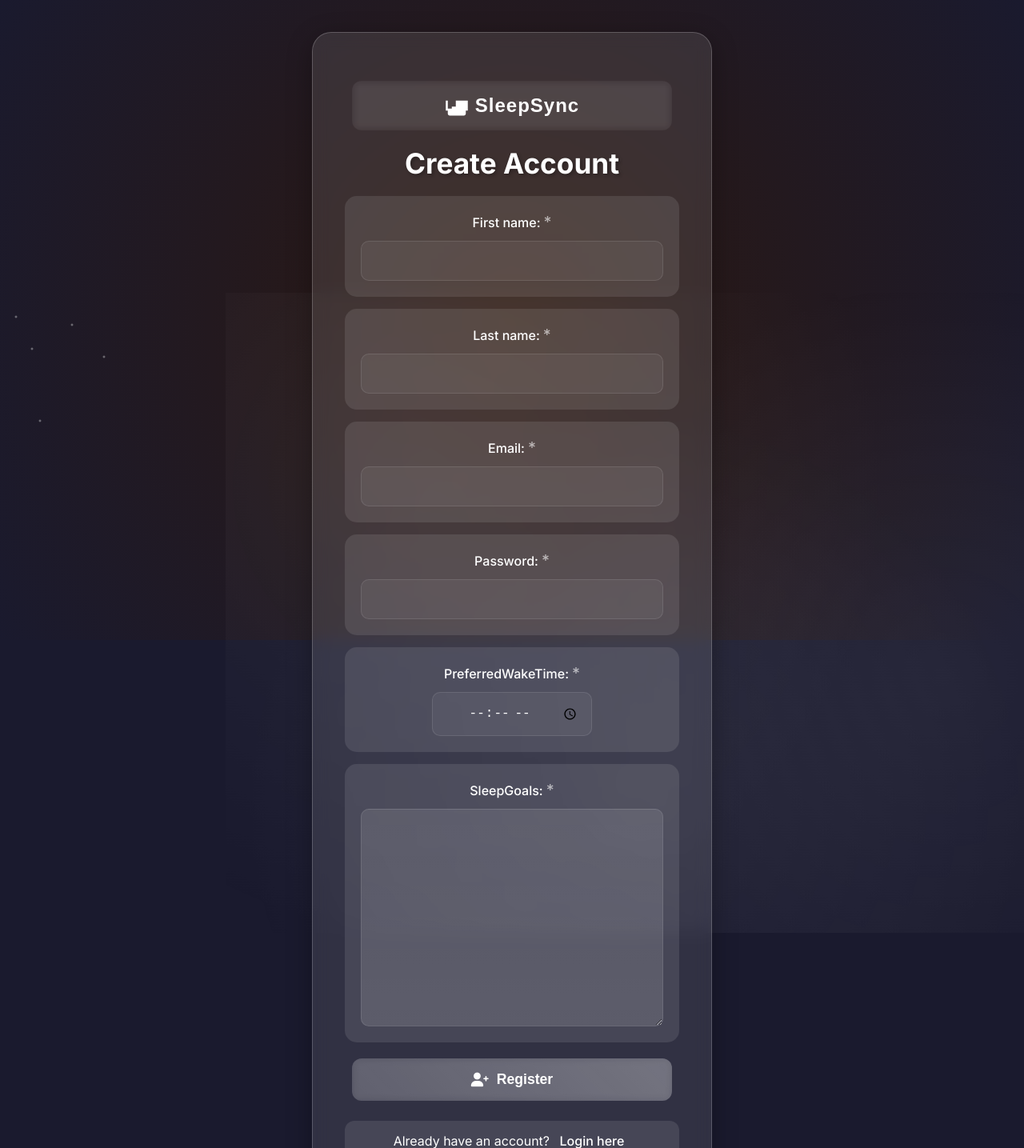
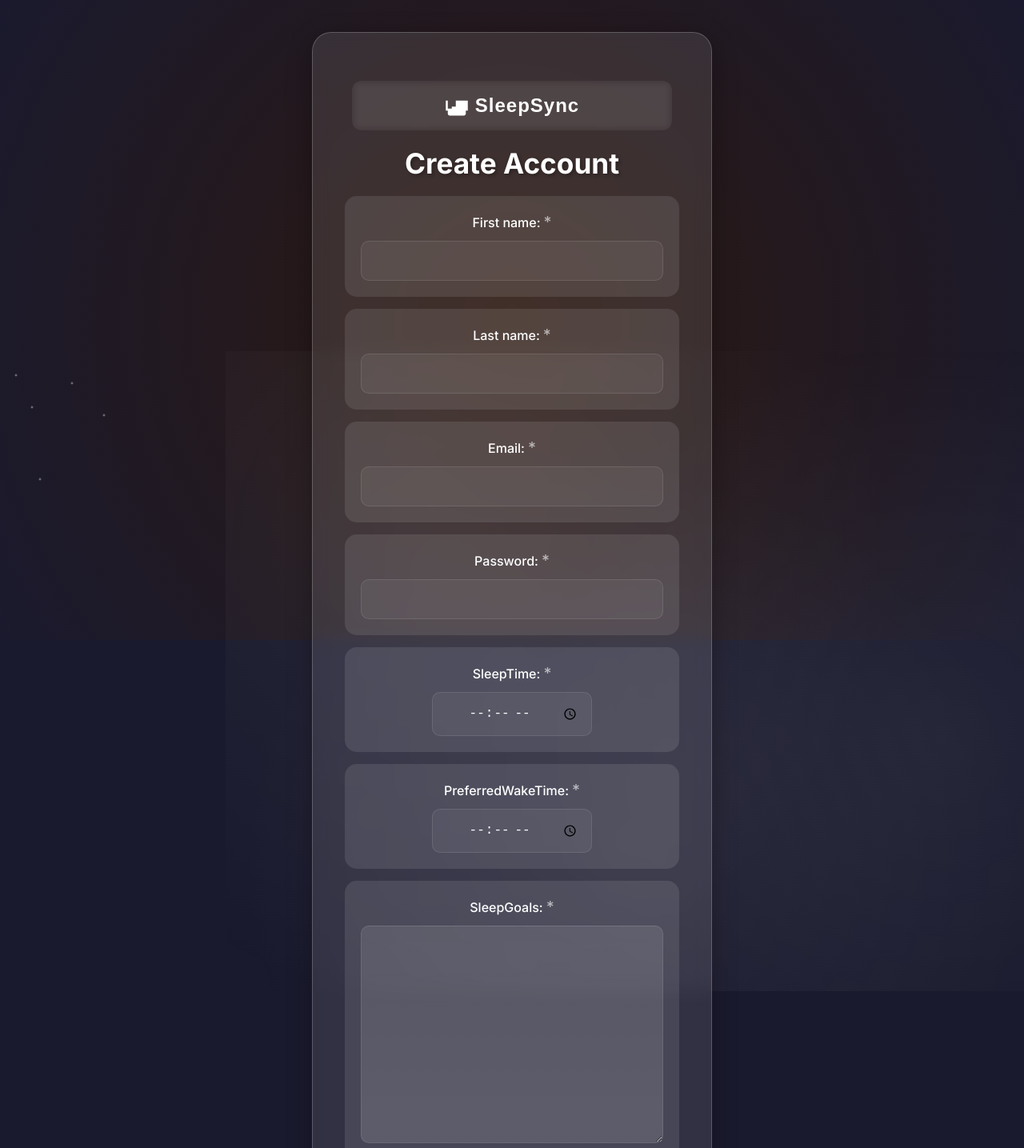
Before and after one commit to ciddysed/SleepSync_Django, a Django app: page /tracker/register/ in a window 1280 px wide. Shown: the top 1435 px of the page at 80% size. Run offline with Django 5.2, Linux system fonts and the light colour scheme.

Commit message:
Added new attribute

```diff
--- a/tracker/forms.py
+++ b/tracker/forms.py
@@ -36,10 +36,11 @@ class SmartAlarmForm(forms.ModelForm):
 class UserForm(forms.ModelForm):
     class Meta:
         model = User
-        fields = ['email', 'first_name', 'last_name', 'name', 'preferredWakeTime', 'sleepGoals']
+        fields = ['email', 'first_name', 'last_name', 'name', 'preferredWakeTime', 'sleepGoals', 'sleepTime']
         widgets = {
             'preferredWakeTime': forms.TimeInput(attrs={'type': 'time'}),
             'wake_time': forms.TimeInput(attrs={'type': 'time'}),
+            'sleepTime': forms.TimeInput(attrs={'type': 'time'}),
         }
 
 class UserRegistrationForm(forms.ModelForm):
@@ -47,9 +48,10 @@ class UserRegistrationForm(forms.ModelForm):
 
     class Meta:
         model = User
-        fields = ['first_name', 'last_name', 'email', 'password', 'preferredWakeTime', 'sleepGoals']
+        fields = ['first_name', 'last_name', 'email', 'password', 'sleepTime', 'preferredWakeTime', 'sleepGoals']
         widgets = {
             'preferredWakeTime': forms.TimeInput(attrs={'type': 'time'}),
+            'sleepTime': forms.TimeInput(attrs={'type': 'time'}),
         }
 
     def clean_email(self):
--- a/tracker/models.py
+++ b/tracker/models.py
@@ -43,6 +43,7 @@ class User(AbstractBaseUser):
     name = models.CharField(max_length=100, blank=True)
     preferredWakeTime = models.TimeField(null=True, blank=True)
     wake_time = models.TimeField(null=True, blank=True)
+    sleepTime = models.TimeField(null=True, blank=True)
     sleepGoals = models.TextField(blank=True)
     is_active = models.BooleanField(default=True)
     is_staff = models.BooleanField(default=False)
--- a/tracker/templates/tracker/register.html
+++ b/tracker/templates/tracker/register.html
@@ -322,6 +322,9 @@
         <form method="POST">
             {% csrf_token %}
             {{ form.as_p }}
+            <!-- Remove the duplicated sleepTime input field -->
+            <!-- <label for="id_sleepTime">Sleep Time:</label>
+            <input type="time" name="sleepTime" id="id_sleepTime"> -->
             <button type="submit">
                 <i class="fas fa-user-plus"></i>
                 Register
--- a/tracker/views.py
+++ b/tracker/views.py
@@ -26,11 +26,13 @@ def edit_profile(request):
         preferred_wake_time = request.POST.get('preferredWakeTime')
         sleep_goals = request.POST.get('sleepGoals')
         profile_picture = request.FILES.get('profile_picture')
+        sleep_time = request.POST.get('sleepTime')
 
         user.first_name = first_name
         user.last_name = last_name
         user.preferredWakeTime = preferred_wake_time
         user.sleepGoals = sleep_goals
+        user.sleepTime = sleep_time
 
         if profile_picture:
             user.profile_picture = profile_picture
```
Also changed, not shown: db.sqlite3, tracker/migrations/0007_user_sleeptime.py (added).
